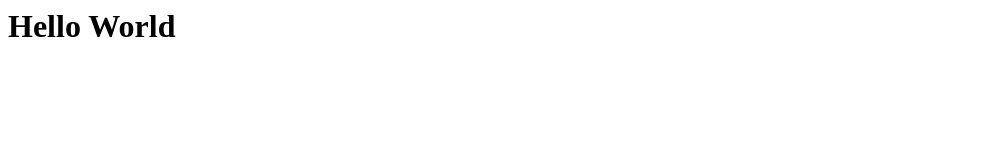
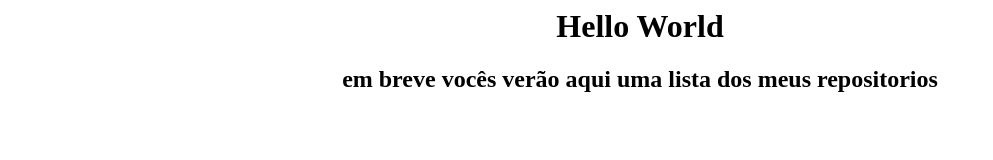
Before and after one commit to regisncoelho/regisncoelho.github.io, a plain HTML site: page index.html in a window 1280 px wide. Shown: the whole page, without its empty margins (0-993 px from the left). Drawn offline with Linux system fonts and the light colour scheme.

Commit message:
Altered welcome

```diff
--- a/index.html
+++ b/index.html
@@ -1 +1,3 @@
-<H1>Hello World</H1>
+<H1 align="center">Hello World</H1>
+
+<H2 align="center"> em breve vocês verão aqui uma lista dos meus repositorios</h2>
```
